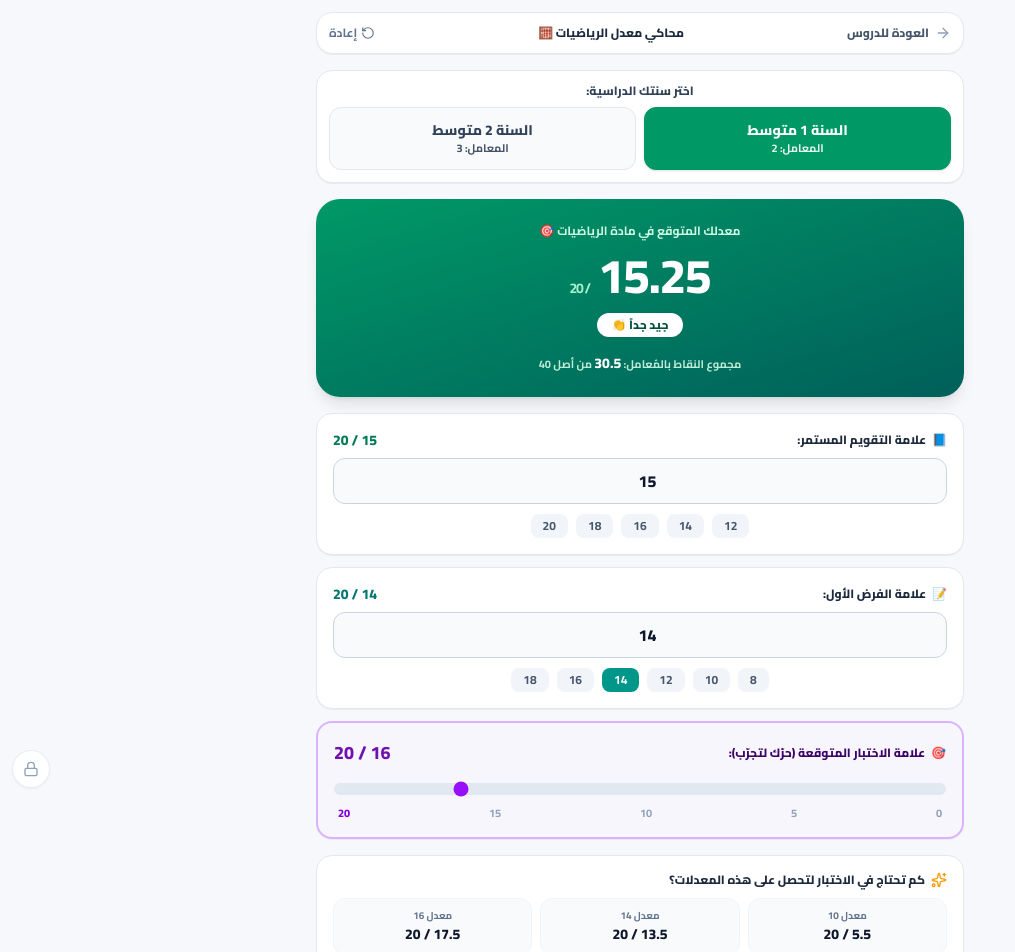
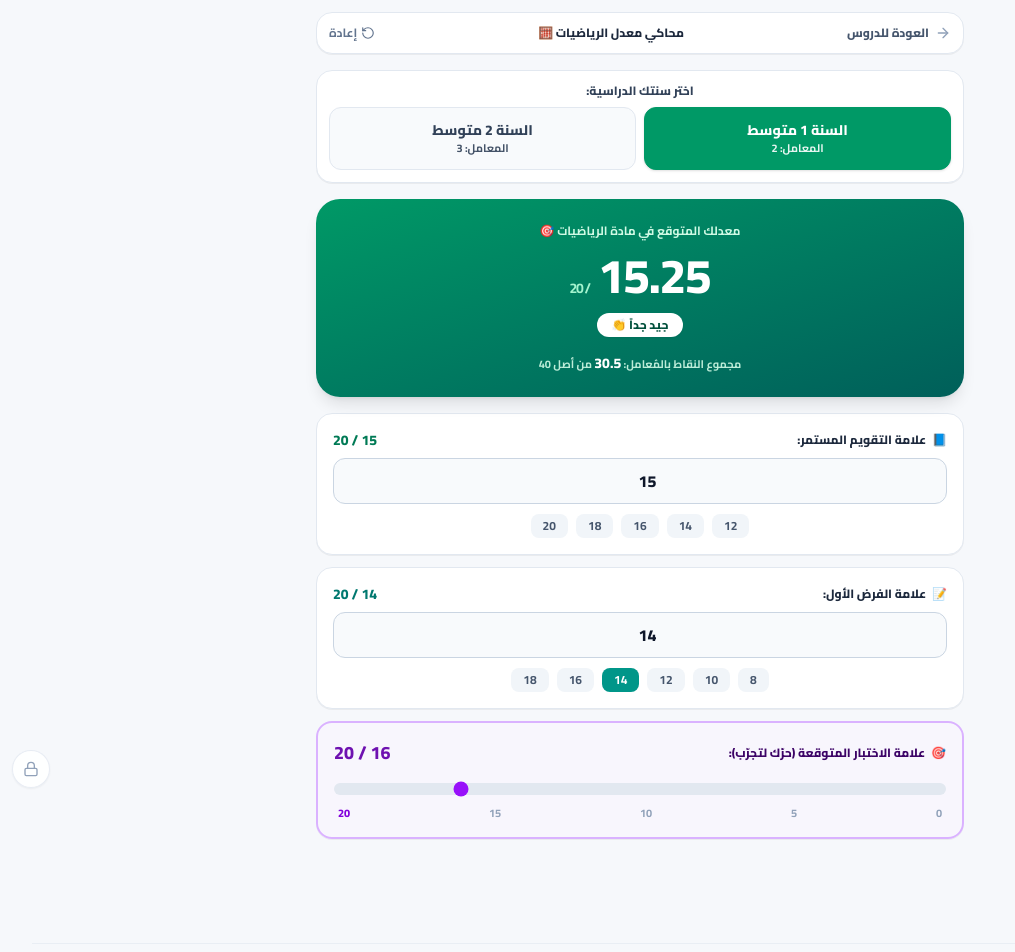
Before and after one commit to adaikamohammed/math-lessons, a Next.js app: page /calculator in a window 1280 px wide. Shown: the top 952 px of the page, without its empty margins (0-1015 px from the left). Built offline with nearby package versions, Linux system fonts and the light colour scheme.

Commit message:
feat(calculator): remove needed exam score goals section for cleaner simplified UI

```diff
--- a/src/app/calculator/page.tsx
+++ b/src/app/calculator/page.tsx
@@ -5,11 +5,7 @@ import Link from "next/link";
 import {
   Calculator,
   ArrowRight,
-  Sparkles,
-  BookOpen,
   RotateCcw,
-  CheckCircle2,
-  Trophy,
 } from "lucide-react";
 
 export default function SimpleMathCalculatorPage() {
@@ -46,16 +42,6 @@ export default function SimpleMathCalculatorPage() {
     if (average >= 10) return { text: "مقبول 📈", color: "bg-amber-600 text-white" };
     return { text: "دون المتوسط ⚠️", color: "bg-rose-600 text-white" };
   }, [average]);
-
-  // كم يحتاج في الاختبار ليصل لمعدل معين؟
-  const getNeededFor = (target: number) => {
-    const ev = Math.min(20, Math.max(0, evalScore || 0));
-    const qz = Math.min(20, Math.max(0, quizScore || 0));
-    const needed = (target * 4 - ev - qz) / 2;
-    if (needed <= 0) return "مضمون ✓";
-    if (needed > 20) return "صعب قليلاً";
-    return `${needed.toFixed(1)} / 20`;
-  };
 
   return (
     <div className="pb-16 pt-3 max-w-2xl mx-auto space-y-4 fade-up px-3" dir="rtl">
@@ -240,31 +226,6 @@ export default function SimpleMathCalculatorPage() {
           </div>
         </div>
       </div>
-
-      {/* 4. ماذا تحتاج في الاختبار لتصل لأهدافك؟ (مبسطة جداً) */}
-      <div className="bg-white p-4 rounded-2xl border border-slate-200 shadow-2xs space-y-2.5">
-        <div className="text-xs font-black text-slate-800 flex items-center gap-1.5">
-          <Sparkles className="w-4 h-4 text-amber-500" />
-          <span>كم تحتاج في الاختبار لتحصل على هذه المعدلات؟</span>
-        </div>
-
-        <div className="grid grid-cols-3 gap-2 text-center text-xs">
-          <div className="p-2.5 bg-slate-50 rounded-xl border border-slate-100">
-            <div className="text-[10px] text-slate-500 font-bold">معدل 10</div>
-            <div className="font-black text-slate-900 text-sm mt-0.5">{getNeededFor(10)}</div>
-          </div>
-
-          <div className="p-2.5 bg-slate-50 rounded-xl border border-slate-100">
-            <div className="text-[10px] text-slate-500 font-bold">معدل 14</div>
-            <div className="font-black text-slate-900 text-sm mt-0.5">{getNeededFor(14)}</div>
-          </div>
-
-          <div className="p-2.5 bg-slate-50 rounded-xl border border-slate-100">
-            <div className="text-[10px] text-slate-500 font-bold">معدل 16</div>
-            <div className="font-black text-slate-900 text-sm mt-0.5">{getNeededFor(16)}</div>
-          </div>
-        </div>
-      </div>
     </div>
   );
 }
```
